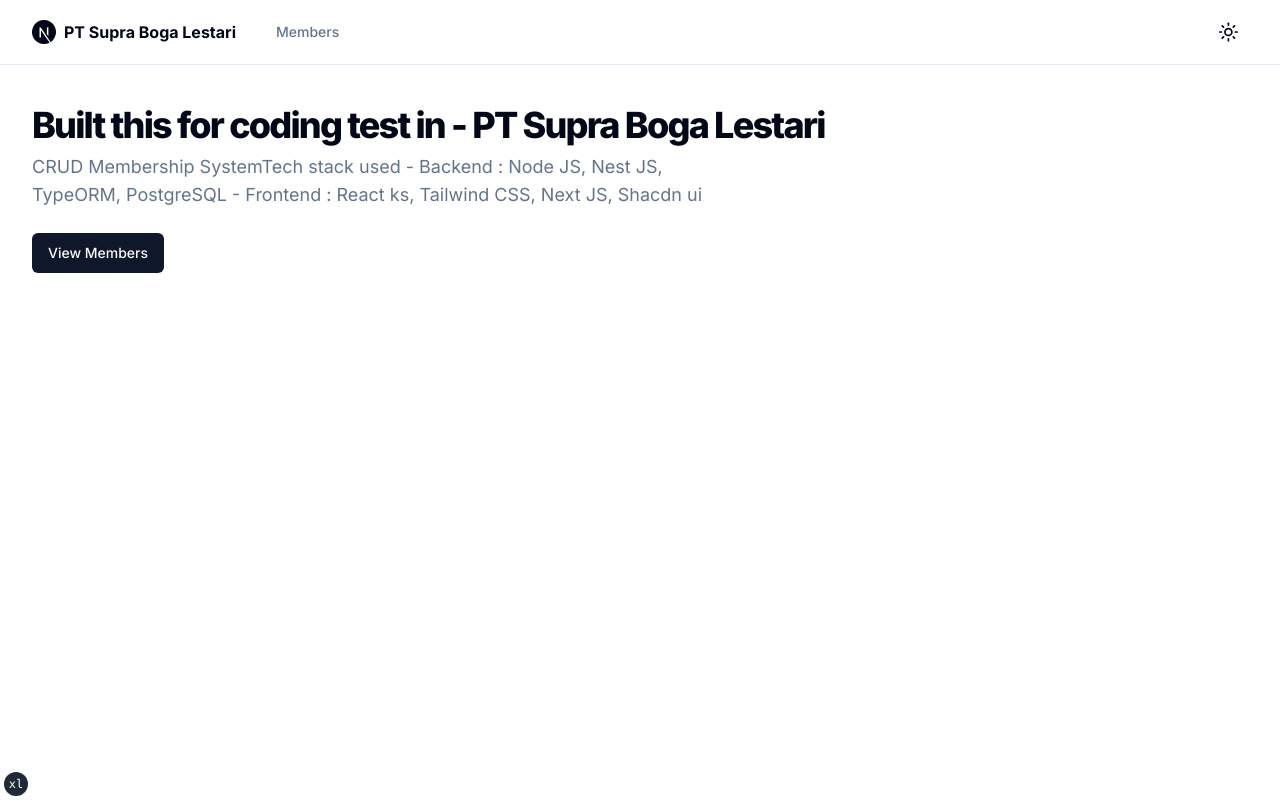
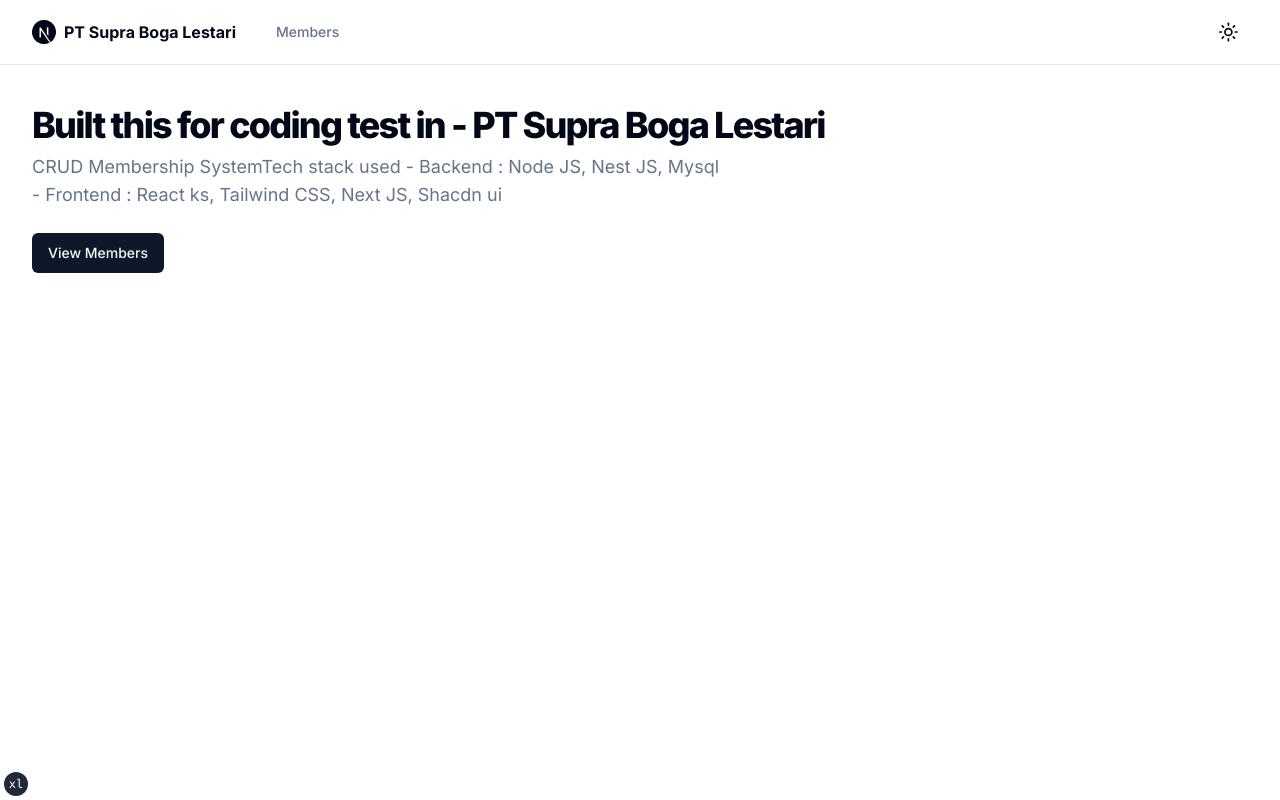
Before and after one commit to giannkbr/membership-sbl-fe, a Next.js app: page / in a window 1280 px wide. Built offline with nearby package versions, Linux system fonts and the light colour scheme.

Commit message:
refactor : update description

```diff
--- a/app/page.tsx
+++ b/app/page.tsx
@@ -13,7 +13,7 @@ export default function IndexPage() {
         <p className="max-w-[700px] text-lg text-muted-foreground">
           {siteConfig.description}
           Tech stack used
-          - Backend : Node JS, Nest JS, TypeORM, PostgreSQL
+          - Backend : Node JS, Nest JS, Mysql
           - Frontend : React ks, Tailwind CSS, Next JS, Shacdn ui
         </p>
       </div>
```
